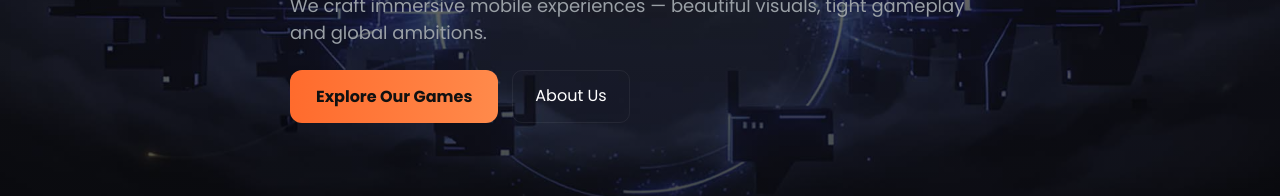
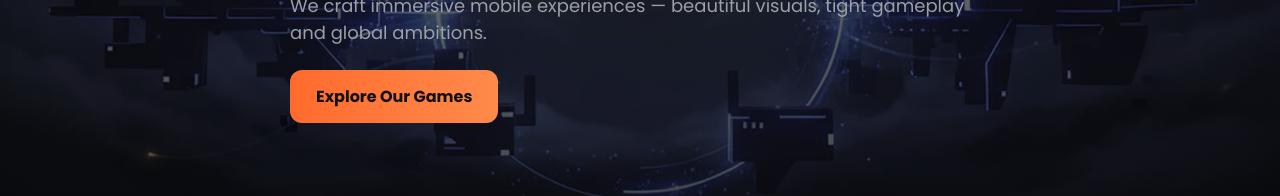
Before and after one commit to phamthang87/wolfactory, a Next.js app: page / in a window 1280 px wide. Shown: the part 350-546 px from the top of the page. Built offline with nearby package versions, Linux system fonts and the light colour scheme.

Commit message:
Update HeroSection.js

```diff
--- a/components/HeroSection.js
+++ b/components/HeroSection.js
@@ -12,7 +12,6 @@ export default function HeroSection() {
         </p>
         <div className={styles.controls}>
           <a className={styles.primary} href="#games">Explore Our Games</a>
-          <a className={styles.secondary} href="/about">About Us</a>
         </div>
       </div>
     </section>
```
